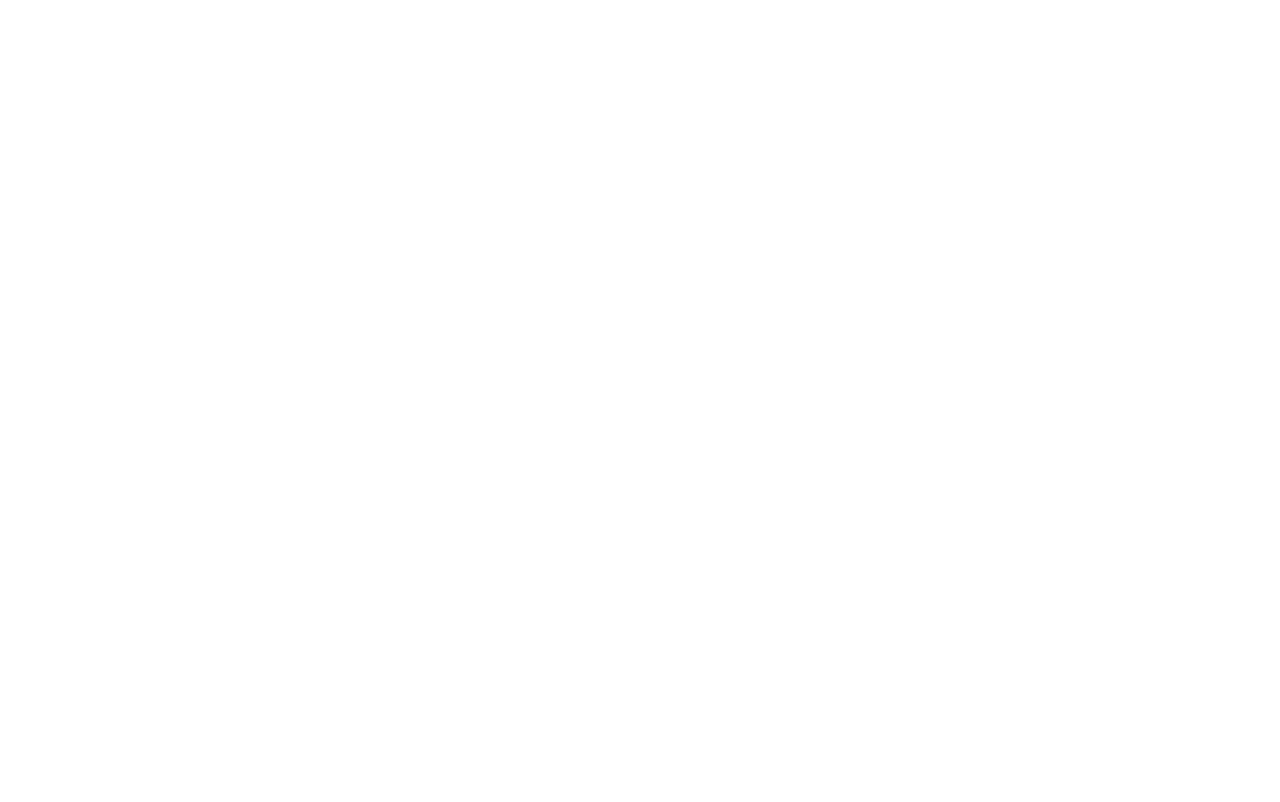
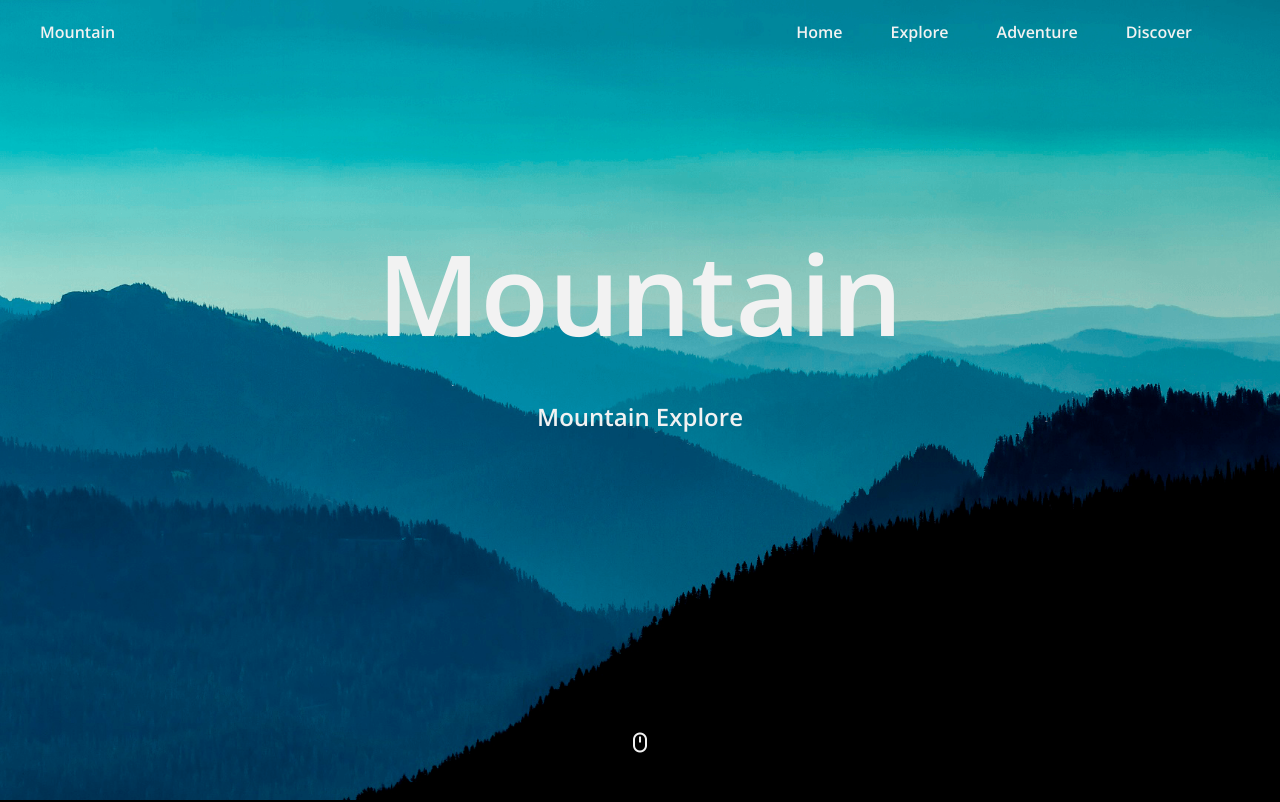
Before and after one commit to msuryaditriputraR/Parallax, a plain HTML site: page index.html in a window 1280 px wide. Shown: the top 802 px of the page. Drawn offline with nearby package versions, Linux system fonts and the light colour scheme.

Commit message:
finish layouting

```diff
--- a/assets/css/style.css
+++ b/assets/css/style.css
@@ -0,0 +1,277 @@
+/*===== GOOGLE FONTS =====*/
+@import url('https://fonts.googleapis.com/css2?family=Open+Sans:wght@400;600&display=swap');
+
+/*===== VARIABLES CSS =====*/
+
+:root {
+    /* === Height === */
+    --header-height: 3rem;
+
+    /* === Colors === */
+    --first-color: #0396A6;
+    --dark-color: #000;
+    --white-color: #F2F2F2;
+
+    /*=== Fonts ===*/
+    --body-font: 'Open Sans', sans-serif;
+
+    --biggest-font-size: 3.5rem;
+    --h2-font-size: 1.25rem;
+    --normal-font-size: 0.938rem;
+
+    /*=== z index ===*/
+    --z-back: -10;
+    --z-normal: 1;
+    --z-tooltip: 10;
+    --z-fixed: 100;
+    --z-modal: 1000;
+}
+
+@media screen and (min-width: 768px) {
+    :root {
+        --biggest-font-size: 7rem;
+        --h2-font-size: 1.5rem;
+        --normal-font-size: 1rem;
+    }
+}
+
+/* === BASE === */
+*,
+::after,
+::before {
+    margin: 0;
+    padding: 0;
+    box-sizing: border-box;
+}
+
+html {
+    scroll-behavior: smooth !important;
+}
+
+body {
+    font-family: var(--body-font);
+}
+
+ul {
+    list-style: none;
+}
+
+a {
+    text-decoration: none;
+}
+
+img {
+    max-width: 100%;
+    height: auto;
+}
+
+/* === LAYOUT === */
+.bd-grid {
+    max-width: 1200px;
+    margin: 0 1rem;
+}
+
+.l-header {
+    width: 100%;
+    position: absolute;
+    top: 0;
+    left: 0;
+    z-index: var(--z-modal);
+}
+
+/* === NAVBAR === */
+.nav {
+    height: var(--header-height);
+    display: flex;
+    justify-content: space-between;
+    align-items: center;
+    font-weight: bold;
+}
+
+@media screen and (max-width:768px) {
+    .nav__menu {
+        position: fixed;
+        left: 0;
+        top: -100%;
+        background-color: rgba(0, 0, 0, .9);
+        width: 100%;
+        height: 40%;
+        padding: 2rem;
+        text-align: center;
+        z-index: var(--z-fixed);
+        transition: .3s;
+    }
+
+}
+
+.bx-mouse,
+.nav__logo,
+.nav__link {
+    color: var(--white-color);
+}
+
+.nav__item {
+    margin-bottom: 2rem;
+}
+
+.nav__toggle {
+    font-size: 1.5rem;
+    color: var(--white-color);
+    cursor: pointer;
+}
+
+/* === Show Menu === */
+.show {
+    top: var(--header-height)
+}
+
+/* === HOME === */
+.home {
+    height: 100vh;
+    overflow: hidden;
+    position: relative;
+}
+
+.home__parallax {
+    width: 100%;
+    height: 100%;
+    position: absolute;
+    background-repeat: no-repeat;
+    background-size: cover;
+    background-position: center;
+}
+
+.home__parallax-img1 {
+    background-image: url(../img/imgm1.png);
+    z-index: var(--z-normal);
+}
+
+.home__parallax-img2 {
+    background-image: url(../img/imgm2.png);
+    z-index: var(--z-tooltip);
+}
+
+.home__parallax-img3 {
+    background-image: url(../img/imgm3.png);
+    z-index: var(--z-fixed);
+}
+
+.home__parallax-img4 {
+    background-image: url(../img/imgm4.png);
+    z-index: var(--z-fixed);
+}
+
+.home__title,
+.home__subtitle {
+    position: absolute;
+    width: 100%;
+    display: flex;
+    justify-content: center;
+    color: var(--white-color);
+}
+
+.home__title {
+    top: 32%;
+    font-size: var(--biggest-font-size);
+    z-index: var(--z-normal);
+}
+
+.home__subtitle {
+    top: 44%;
+    font-size: var(--h2-font-size);
+    font-weight: bold;
+    z-index: var(--z-tooltip);
+}
+
+.home__scroll {
+    position: absolute;
+    bottom: 2.5rem;
+    width: 100%;
+    display: flex;
+    justify-content: center;
+    font-size: 1.5rem;
+    z-index: var(--z-modal);
+}
+
+/* === SECTION === */
+.l-section {
+    background-color: var(--dark-color);
+}
+
+.section {
+    height: 100vh;
+    max-width: 850px;
+    margin: 0 1rem;
+    padding: 2rem 0;
+    color: var(--white-color);
+    display: flex;
+    flex-direction: column;
+    justify-content: space-evenly;
+    align-items: center;
+}
+
+.section__data {
+    margin-bottom: 3rem;
+}
+
+.section__title {
+    font-size: var(--h2-font-size);
+    color: var(--first-color);
+    margin-bottom: 1rem;
+}
+
+.section__img {
+    width: 285px;
+    border-radius: .5rem;
+}
+
+
+/*===== MEDIA QUERIES =====*/
+@media screen and (min-width: 760px) {
+    .nav {
+        height: calc(var(--header-height) + 1rem);
+    }
+
+    .nav__list {
+        display: flex;
+    }
+
+    .nav__item {
+        margin-right: 3rem;
+        margin-bottom: 0;
+    }
+
+    .nav__toggle {
+        display: none;
+    }
+
+    .home__title {
+        top: 27%;
+    }
+
+    .home__subtitle {
+        top: 50%;
+    }
+
+    .section {
+        flex-direction: row;
+        margin: 0 auto;
+
+    }
+
+    .section__text {
+        padding-right: 3rem;
+    }
+
+    .section__img {
+        width: 470px;
+    }
+
+}
+
+@media screen and (min-width: 1200px) {
+    .bd-grid {
+        margin-left: auto;
+        margin-right: auto;
+    }
+}
--- a/assets/js/script.js
+++ b/assets/js/script.js
@@ -0,0 +1,15 @@
+/* === MENU ===*/
+const showMenu = (toggleId, navId) => {
+  const toggle = document.getElementById(toggleId),
+    nav = document.getElementById(navId);
+
+  if (toggle && nav) {
+    toggle.addEventListener("click", () => nav.classList.toggle("show"));
+  }
+};
+
+showMenu("nav-toggle", "nav-menu");
+
+/* === ===*/
+/* === ===*/
+/* === ===*/
--- a/index.html
+++ b/index.html
@@ -5,11 +5,70 @@
     <meta charset="UTF-8">
     <meta http-equiv="X-UA-Compatible" content="IE=edge">
     <meta name="viewport" content="width=device-width, initial-scale=1.0">
-    <title>Parallax</title>
+    <title>Parallax Responsive Landing Page</title>
+
+    <link rel="stylesheet" href="assets/css/style.css">
+
+    <!-- Icon BoxIcons -->
+    <link href='https://unpkg.com/boxicons@2.0.9/css/boxicons.min.css' rel='stylesheet'>
 </head>
 
 <body>
+    <!-- === HEADER === -->
+    <header class="l-header">
+        <nav class="nav bd-grid">
+            <a href="#" class="nav__logo">Mountain</a>
 
+            <div class="nav__toggle" id="nav-toggle">
+                <i class='bx bx-menu-alt-right'></i>
+            </div>
+
+            <div class="nav__menu" id="nav-menu">
+                <ul class="nav__list">
+                    <li class="nav__item"><a href="#" class="nav__link">Home</a></li>
+                    <li class="nav__item"><a href="#" class="nav__link">Explore</a></li>
+                    <li class="nav__item"><a href="#" class="nav__link">Adventure</a></li>
+                    <li class="nav__item"><a href="#" class="nav__link">Discover</a></li>
+                </ul>
+            </div>
+        </nav>
+    </header>
+
+    <main>
+        <!-- === Home === -->
+        <div class="home">
+            <div class="home__parallax home__parallax-img1"></div>
+            <div class="home__parallax home__parallax-img2"></div>
+            <div class="home__parallax home__parallax-img3"></div>
+            <div class="home__parallax home__parallax-img4"></div>
+
+            <h1 class="home__title">Mountain</h1>
+            <span class="home__subtitle">Mountain Explore</span>
+
+            <div class="home__scroll">
+                <a href="#"><i class='bx bx-mouse'></i></a>
+            </div>
+        </div>
+
+        <!-- === Section === -->
+        <section class="l-section" id="section">
+            <div class="section">
+                <div class="section__data">
+                    <h2 class="section__title">Scaling mountains</h2>
+                    <p class="section__text">Lorem ipsum dolor sit amet consectetur adipisicing elit. Doloribus,
+                        laboriosam.
+                        Esse ipsum culpa laboriosam, totam hic quidem recusandae eos, numquam iusto aliquid expedita est
+                        sapiente quaerat inventore voluptatem corporis aliquam.</p>
+                </div>
+
+                <img src="assets/img/imgm.jpg" alt="" class="section__img">
+            </div>
+        </section>
+
+    </main>
+
+
+    <script src="assets/js/script.js"></script>
 </body>
 
 </html>
```
